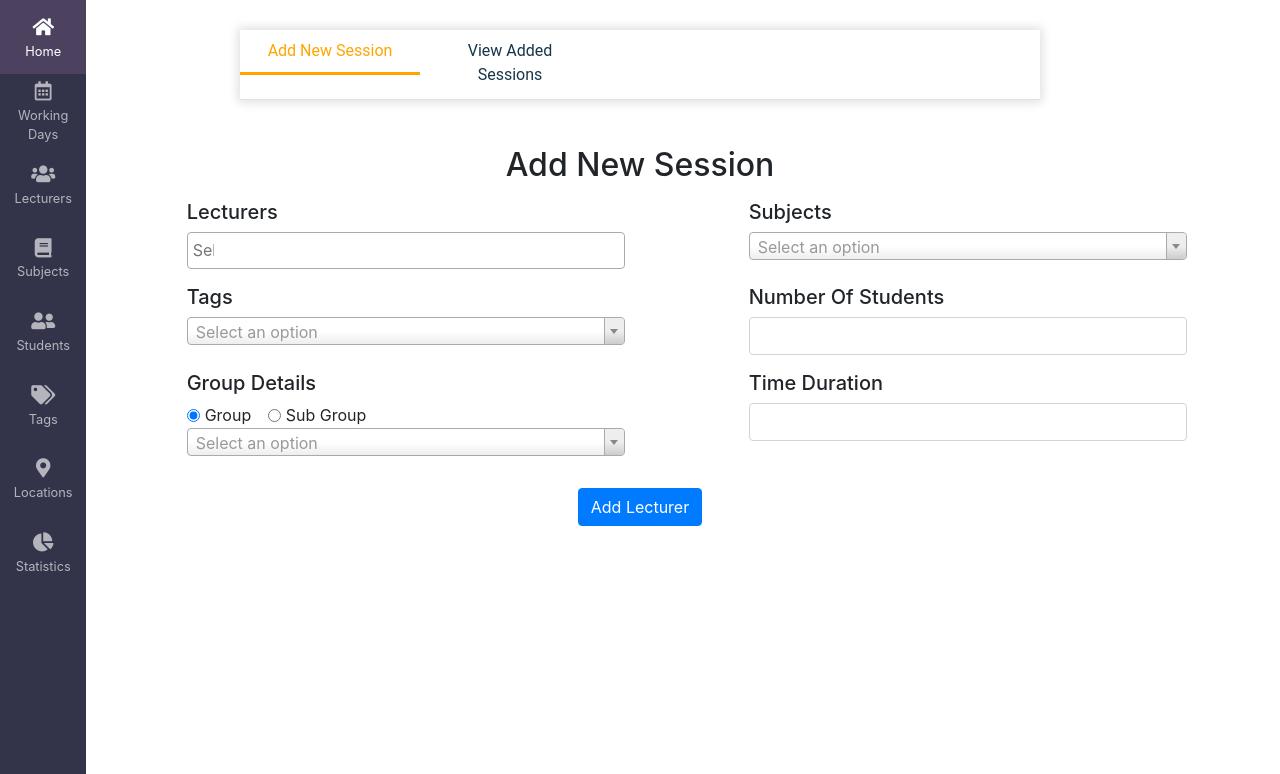
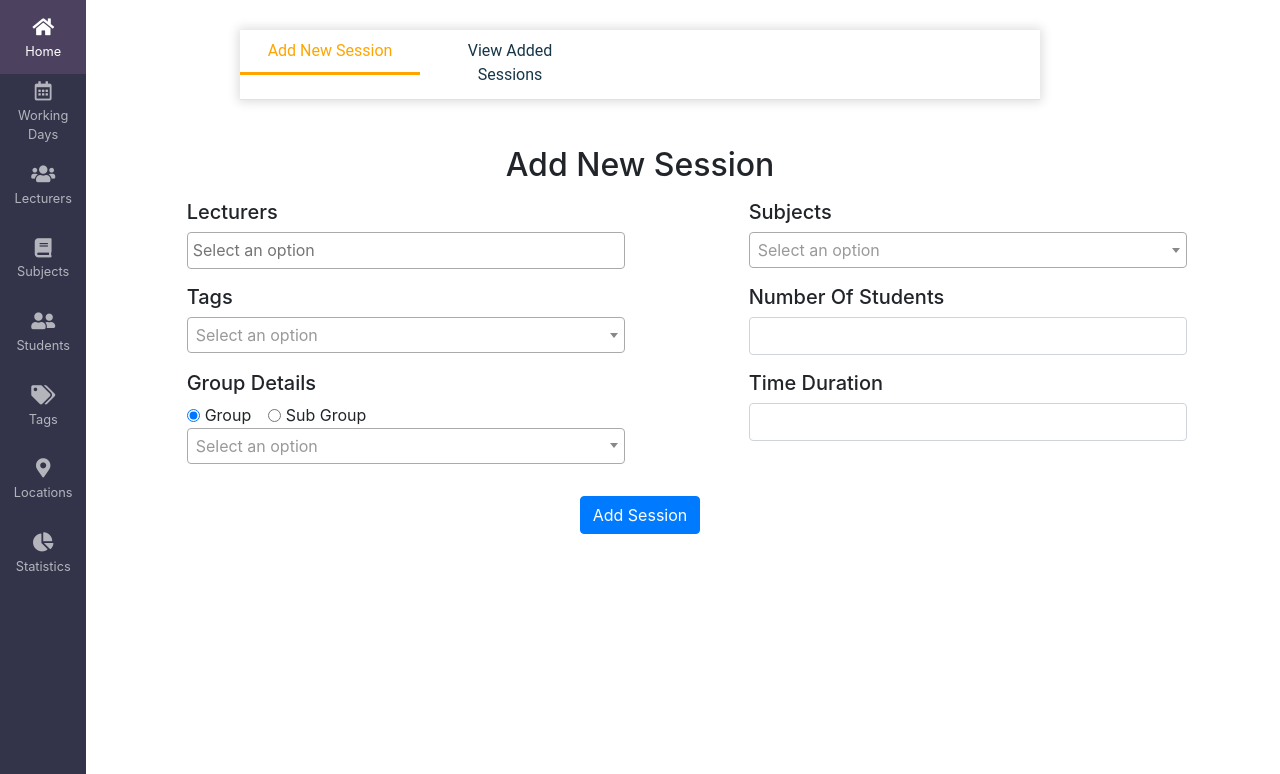
Before and after one commit to shanesoysa/CAD, a Django app: template cadpy/template/session_allocate.html in a window 1280 px wide. Shown: the top 774 px of the page. Run offline with Django 3.2, Linux system fonts and the light colour scheme; the template is opened without the code that fills it, so the values that code supplies are empty; some libraries are stand-ins or nearby versions.

Commit message:
slect2 values

```diff
--- a/cadpy/cadpy/urls.py
+++ b/cadpy/cadpy/urls.py
@@ -38,8 +38,9 @@
     path('subjects/deletesubject/',
          views.DeleteSubject.as_view(), name='subject_delete'),
 
-    path('sessions/',
-         views.Session.as_view(), name='sessions'),
+    path('sessions/', views.Session.as_view(), name='sessions'),
+    path('sessions/add', views.AddSession.as_view(), name='session_create'),
+
 
     path('programmes/', views.ProgrammesView.as_view(), name='programmes'),
     path('programmes/add', views.AddProgramme.as_view(), name='add_programmes'),
--- a/cadpy/template/base.html
+++ b/cadpy/template/base.html
@@ -187,6 +187,54 @@
         border-color: transparent !important;
         color: orange;
       }
+
+
+
+      /*----------------------------scroll bar styling-----------------------------*/
+      ::-webkit-scrollbar {
+        width: 8px;
+      }
+
+      ::-webkit-scrollbar-track {
+        background-color: #ebebeb;
+        -webkit-border-radius: 10px;
+        border-radius: 10px;
+      }
+
+      ::-webkit-scrollbar-thumb {
+        -webkit-border-radius: 10px;
+        border-radius: 10px;
+        background: #c6c6d1;
+      }
+      /* select2 styling */
+      .select2-container--default
+        .select2-selection--multiple
+        .select2-selection__choice {
+        color: #495057;
+      }
+      .select2-container--default
+        .select2-results__option--highlighted.select2-results__option--selectable {
+        color: #495057;
+      }
+      .select2-results__option--selectable {
+        color: #495057;
+      }
+      .select2-container--default
+        .select2-selection--single
+        .select2-selection__arrow {
+        height: 33px;
+      }
+      .select2-container--default
+        .select2-selection--single
+        .select2-selection__rendered {
+        line-height: 34px;
+      }
+      .select2-container .select2-selection--single {
+        height: 36px;
+      }
+      .select2-container--default .select2-selection--single {
+        outline: none;
+      }
     </style>
   </head>
   <body>
--- a/cadpy/template/session_allocate.html
+++ b/cadpy/template/session_allocate.html
@@ -4,6 +4,7 @@
 {% block title %}Sessions{% endblock %}
 
 {% block content %}
+
 
 
 
@@ -39,7 +40,7 @@
       <div class="col-5">
         <h5>Lecturers</h5>
           <select
-            class="form-control select2"
+            class="form-control sel2"
             id="loadlecturers"
             name="loadlecturers"
             multiple="multiple"
@@ -47,7 +48,7 @@
           <!-- <option class="d-none" disabled></option> -->
           {% for lecturer in lecturers %}
 
-          <option style="color:black;" value="{{lecturer.name}}">{{lecturer.name}}</option>
+          <option style="color:black;" value="{{lecturer.id}}">{{lecturer.name}}</option>
           {% endfor %}
 
         </select>
@@ -58,14 +59,14 @@
       <div class="col-5">
           <h5>Subjects</h5>
           <select
-            class="form-control select2"
+            class="form-control sel2"
             id="loadsubjects"
             name="loadsubjects"
           >
           <option class="d-none" disabled selected></option>
           {% for subject in subjects %}
 
-          <option style="color:black;" value="{{subject.subjectCode}}">{{subject.subjectName}}</option>
+          <option style="color:black;" value="{{subject.id}}">{{subject.subjectName}}</option>
           {% endfor %}
         </select>
 
@@ -81,7 +82,7 @@
 
         <h5>Tags</h5>
           <select
-          class="form-control select2"
+          class="form-control sel2"
           id="loadtags"
           name="loadtags"
         >
@@ -89,7 +90,7 @@
 
         {% for tag in tags %}
 
-          <option style="color:black;" value="{{tag.label}}">{{tag.label}}</option>
+          <option style="color:black;" value="{{tag.id}}">{{tag.label}}</option>
           {% endfor %}
 
       </select>
@@ -104,6 +105,7 @@
             class="form-control"
             type="text"
             name="nostudents"
+            id="nostudents"
 
 
           />
@@ -127,7 +129,7 @@
         </div>
         <div id="divgroup">
         <select
-        class="form-control select2"
+        class="form-control sel2"
         id="loadgroups"
        name="loadgroups"
       >
@@ -135,7 +137,7 @@
 
       {% for group in groups %}
 
-          <option style="color:black;" value="{{group.generated_group}}"> {{group.generated_group}}&nbsp; |&nbsp;{{group.student_count}}</option>
+          <option style="color:black;" value="{{group.id}}"> {{group.generated_group}}&nbsp; |&nbsp;{{group.student_count}}</option>
       {% endfor %}
 
 
@@ -143,7 +145,7 @@
     </div>
     <div id="divsubgroup">
     <select
-        class="form-control select2"
+        class="form-control sel2"
         id="loadsubgroups"
        name="loadsubgroups"
       >
@@ -151,7 +153,7 @@
 
       {% for subgroup in subgroups %}
 
-          <option style="color:black;" value="{{subgroup.generated_subgroup}}">{{subgroup.generated_subgroup}}&nbsp; |&nbsp;{{subgroup.group.student_count}}</option>
+          <option style="color:black;" value="{{subgroup.id}}">{{subgroup.generated_subgroup}}&nbsp; |&nbsp;{{subgroup.group.student_count}}</option>
       {% endfor %}
 
 
@@ -219,7 +221,7 @@
       <div class="col-12">
       <center>
 
-          <button type="submit" name="" id="addlec" class="btn btn-primary" btn-lg btn-block">Add Lecturer</button>
+          <button type="submit" name="" id="addses" class="btn btn-primary" btn-lg btn-block">Add Session</button>
 
       </center>
       </div>
@@ -316,9 +318,9 @@
 
 
   $(document).ready(function() {
-    $('.select2').select2({
+    $('.sel2').select2({
           placeholder: 'Select an option',
-          theme: "classic",
+
 
 
     });
@@ -329,21 +331,98 @@
 
   });
 
+
+  $("form#addsession").submit(function() {
+    var lecturers = $('#loadlecturers').val();
+    var subjects = $('#loadsubjects').val();
+    var tags = $('#loadtags').val();
+    var students = $('#nostudents').val();
+    var groups = $('#loadgroups').val();
+    var subgroups= $('#loadsubgroups').val();
+    var radiovalue = $('input[name="groups"]:checked').val();
+
+    console.log("lec :"+lecturers+"subject :"+subjects+"tags :"+tags+"student :"+students+"groups :"+groups+"subgroups :"+subgroups);
+    if (lecturers && subjects && tags && students && (groups || subgroups)) {
+      if(radiovalue == 1)
+        // Create Ajax Call
+        {
+          $.ajax({
+            url: '{% url "session_create" %}',
+            data: {
+              'lecturers':lecturers,
+              'subjects':subjects,
+              'tags':tags,
+              'students':students,
+              'groups':groups
+
+            },
+            dataType: 'json',
+            beforeSend: function() {
+              $.LoadingOverlay("show");
+
+            },
+            success: function (data) {
+
+              console.log(data.subject);
+
+              $.LoadingOverlay("hide");
+
+              swal("success","request sent sessions 2", "success");
+
+            }
+        });
+      }else{
+        $.ajax({
+          url: '{% url "session_create" %}',
+          data: {
+            'lecturers':lecturers,
+            'subjects':subjects,
+            'tags':tags,
+            'students':students,
+            'groups':subgroups
+          },
+          dataType: 'json',
+          beforeSend: function() {
+            $.LoadingOverlay("show");
+
+          },
+          success: function (r) {
+            $.LoadingOverlay("hide");
+
+            swal("success","request sent sessions 1", "success");
+
+
+          }
+      });
+
+      }
+
+      } else {
+        swal("Error","Null Fileds Found!", "error");
+    }
+    $('form#addLecturer').trigger("reset");
+    return false;
+});
+
+
    $('input[name="groups"]').change(function(){
     var value = $('input[name="groups"]:checked').val();
+    var lecturers = $('#loadlecturers').val();
 
     if(value==1){
+
       $("#divsubgroup").addClass('d-none');
       $("#divgroup").removeClass('d-none');
-      $('#loadgroups option:eq(0)').attr('selected','selected');
-
      console.log("pressed 1");
 
 
     }else{
+
       console.log("pressed 2");
+
       $("#divsubgroup").removeClass('d-none');
       $("#divgroup").addClass('d-none');
+
 
 
     }
```
Also changed, not shown: cadpy/timetable/views.py (+41 -2 lines).
